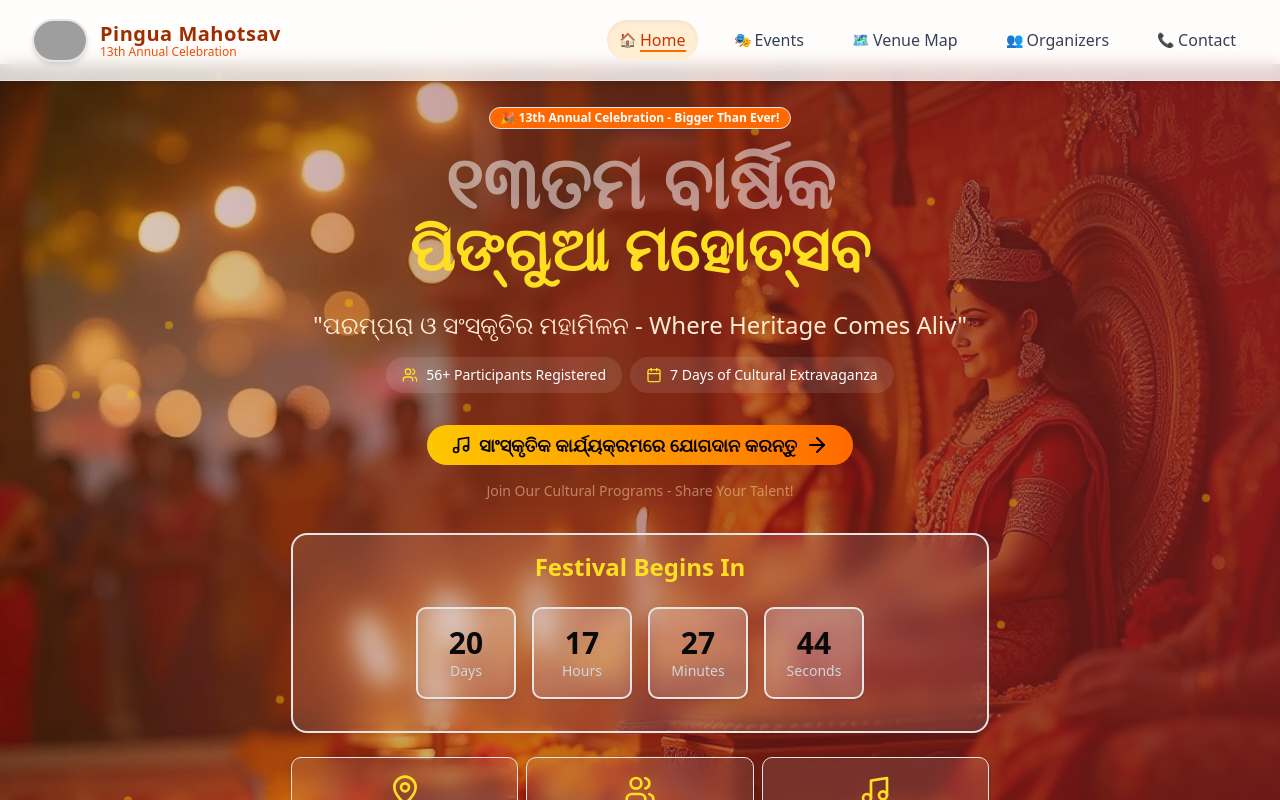
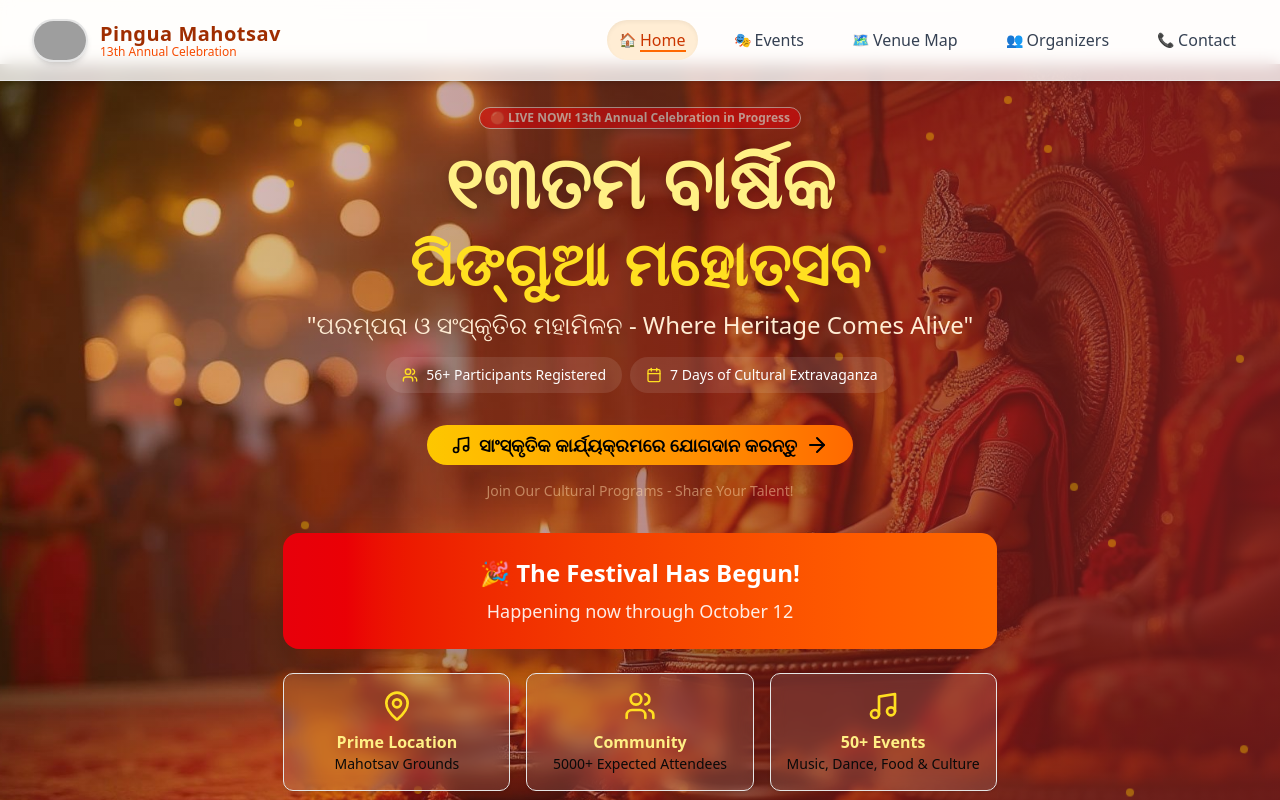
Before and after one commit to Suryakantdsa/pingua-mahotsav, a Next.js app: page / in a window 1280 px wide. Shown: the top 800 px of the page. Built offline with nearby package versions, Linux system fonts and the light colour scheme; grey boxes are pictures that could not be loaded.

Commit message:
change the hero section as the event goes live

```diff
--- a/src/components/HeroSection.tsx
+++ b/src/components/HeroSection.tsx
@@ -8,15 +8,8 @@ import { Card } from "./ui/card";
 import { useFormStore } from "@/store/useFormStore";
 
 const HeroSection = () => {
-  const [timeLeft, setTimeLeft] = useState({
-    days: 0,
-    hours: 0,
-    minutes: 0,
-    seconds: 0,
-  });
-  // const [isUrgent, setIsUrgent] = useState(true);
-  const [participants, setParticipants] = useState(54); // Starting count
-
+  const [isLive, setIsLive] = useState(false);
+  const [participants, setParticipants] = useState(54);
   const { setShowParticipationForm } = useFormStore();
 
   function setShowParticipation() {
@@ -24,41 +17,27 @@ const HeroSection = () => {
   }
 
   useEffect(() => {
-    const targetDate = new Date("2025-10-06T00:00:00");
+    // Check if current date is October 6, 2025
+    const today = new Date();
+    const eventStart = new Date("2025-10-06T00:00:00");
+    const eventEnd = new Date("2025-10-12T23:59:59");
 
-    const timer = setInterval(() => {
-      const now = new Date().getTime();
-      const distance = targetDate.getTime() - now;
+    if (today >= eventStart && today <= eventEnd) {
+      setIsLive(true);
+    }
 
-      if (distance > 0) {
-        setTimeLeft({
-          days: Math.floor(distance / (1000 * 60 * 60 * 24)),
-          hours: Math.floor(
-            (distance % (1000 * 60 * 60 * 24)) / (1000 * 60 * 60)
-          ),
-          minutes: Math.floor((distance % (1000 * 60 * 60)) / (1000 * 60)),
-          seconds: Math.floor((distance % (1000 * 60)) / 1000),
-        });
-      }
-    }, 1000);
-
-    // Simulate participant count increase
+    // Simulate participant growth
     const participantTimer = setInterval(() => {
       setParticipants((prev) => prev + Math.floor(Math.random() * 3));
     }, 5000);
 
-    return () => {
-      clearInterval(timer);
-      clearInterval(participantTimer);
-    };
+    return () => clearInterval(participantTimer);
   }, []);
-
-  const isLastWeek = timeLeft.days <= 7;
 
   return (
     <section
       id="home"
-      className="relative min-h-screen flex items-center justify-center overflow-hidden py-10 "
+      className="relative min-h-screen flex items-center justify-center overflow-hidden py-10"
     >
       <div
         className="absolute inset-0 bg-cover bg-center"
@@ -87,18 +66,21 @@ const HeroSection = () => {
 
       <div className="relative z-20 text-center text-white px-4 max-w-6xl mx-auto">
         <div className="mb-8">
-          <Badge variant="secondary" className="mb-4 bg-orange-500 text-white">
-            🎉 13th Annual Celebration - Bigger Than Ever!
+          <Badge
+            variant="secondary"
+            className="mb-4 bg-red-600 text-white animate-pulse"
+          >
+            🔴 LIVE NOW! 13th Annual Celebration in Progress
           </Badge>
 
-          <h1 className="text-5xl md:text-7xl font-bold mb-4 animate-pulse">
+          <h1 className="text-5xl md:text-7xl font-bold mb-4 text-yellow-200 drop-shadow-lg">
             ୧୩ତମ ବାର୍ଷିକ
           </h1>
-          <h2 className="text-4xl md:text-6xl font-bold mb-4 text-yellow-300 animate-bounce">
+          <h2 className="text-4xl md:text-6xl font-bold mb-4 text-yellow-300">
             ପିଙ୍ଗୁଆ ମହୋତ୍ସବ
           </h2>
           <p className="text-xl md:text-2xl mb-4 text-orange-100">
-            &quot;ପରମ୍ପରା ଓ ସଂସ୍କୃତିର ମହାମିଳନ - Where Heritage Comes Aliv&quot;
+            &quot;ପରମ୍ପରା ଓ ସଂସ୍କୃତିର ମହାମିଳନ - Where Heritage Comes Alive&quot;
           </p>
 
           {/* Stats Bar */}
@@ -118,55 +100,34 @@ const HeroSection = () => {
           <Button
             onClick={() => setShowParticipation()}
             className={`inline-flex items-center justify-center gap-2 px-6 py-3
-             bg-gradient-to-r from-yellow-400 to-orange-500
-             hover:from-yellow-500 hover:to-orange-600
-             text-black font-bold rounded-full             shadow-2xl hover:shadow-lg
-             transition-all duration-200 transform hover:scale-110
-             text-lg sm:text-xl
-            `}
+              bg-gradient-to-r from-yellow-400 to-orange-500
+              hover:from-yellow-500 hover:to-orange-600
+              text-black font-bold rounded-full shadow-2xl hover:shadow-lg
+              transition-all duration-200 transform hover:scale-110
+              text-lg sm:text-xl`}
           >
             <Music className="h-5 w-5" />
             <span className="text-base sm:text-lg">
-              {"ସାଂସ୍କୃତିକ କାର୍ଯ୍ୟକ୍ରମରେ ଯୋଗଦାନ କରନ୍ତୁ"}
+              ସାଂସ୍କୃତିକ କାର୍ଯ୍ୟକ୍ରମରେ ଯୋଗଦାନ କରନ୍ତୁ
             </span>
             <ArrowRight className="h-6 w-6" />
           </Button>
 
           <p className="text-sm text-orange-200 mt-4 animate-pulse">
-            {"Join Our Cultural Programs - Share Your Talent!"}
+            Join Our Cultural Programs - Share Your Talent!
           </p>
         </div>
 
-        {/* Enhanced Countdown Timer */}
-        <div
-          className={`bg-white/10 backdrop-blur-md rounded-2xl p-4  mb-6 border-2
-
-          `}
-        >
-          <h3 className="text-2xl font-semibold mb-6 text-yellow-300">
-            Festival Begins In
+        {/* Live Status */}
+        <div className="bg-gradient-to-r from-red-600 to-orange-500 text-white rounded-2xl p-6 mb-6 shadow-2xl">
+          <h3 className="text-2xl font-bold mb-2">
+            🎉 The Festival Has Begun!
           </h3>
-          <div className="mb-4">
-            <div className="grid grid-cols-4 gap-4 max-w-md mx-auto">
-              {Object.entries(timeLeft).map(([unit, value]) => (
-                <Card
-                  key={unit}
-                  className={`bg-gradient-to-b from-white/20 to-white/10 backdrop-blur-sm border-2  p-4 transition-all duration-300 hover:scale-105`}
-                >
-                  <div className={`text-xl md:text-3xl font-bold`}>
-                    {value.toString().padStart(2, "0")}
-                  </div>
-                  <div className="text-sm text-gray-300 capitalize w-full flex justify-center">
-                    {unit}
-                  </div>
-                </Card>
-              ))}
-            </div>
-          </div>
+          <p className="text-lg opacity-90">Happening now through October 12</p>
         </div>
 
         {/* Event Highlights */}
-        <div className="grid grid-cols-3 gap-2 mb-6">
+        <div className="grid grid-cols-1 sm:grid-cols-3 gap-4 mb-6">
           <Card className="bg-white/10 backdrop-blur-sm border-white/20 p-4 hover:scale-105 transition-transform">
             <MapPin className="h-8 w-8 text-yellow-300 mx-auto mb-2" />
             <h4 className="font-semibold text-yellow-200">Prime Location</h4>
@@ -188,11 +149,58 @@ const HeroSection = () => {
           variant="outline"
           className="text-base sm:text-lg px-4 py-2 border-yellow-300 text-yellow-300 mb-6 animate-pulse"
         >
-          {"🎯 ୬-୧୨ ଅକ୍ଟୋବର ୨୦୨୫ | ଲକ୍ଷ୍ମୀ ପୂଜା ବିଶେଷ | Don't Miss Out!"}
+          🎯 ୬-୧୨ ଅକ୍ଟୋବର ୨୦୨୫ | ଲକ୍ଷ୍ମୀ ପୂଜା ବିଶେଷ | Join Us Today!
         </Badge>
       </div>
+      {/* Celebration Fireworks/Crackers */}
+      {/* Celebration Fireworks/Crackers */}
+      <div className="absolute inset-0 overflow-hidden pointer-events-none z-10">
+        {[...Array(12)].map((_, i) => {
+          const left = Math.random() * 100;
+          const top = Math.random() * 100;
+          const size = Math.random() * 2 + 1;
+          const delay = Math.random() * 3;
+          const duration = Math.random() * 2 + 2;
 
-      <style jsx>{`
+          return (
+            <div
+              key={i}
+              className="absolute animate-firework"
+              style={{
+                left: `${left}%`,
+                top: `${top}%`,
+                animationDelay: `${delay}s`,
+                animationDuration: `${duration}s`,
+              }}
+            >
+              {/* Burst Effect */}
+              <div
+                className="w-1 h-1 bg-yellow-300 rounded-full animate-ping"
+                style={{
+                  boxShadow: "0 0 8px 2px rgba(255, 214, 100, 0.7)",
+                  animationDelay: "0s",
+                }}
+              ></div>
+              <div
+                className="absolute top-0 left-0 w-2 h-2 bg-orange-400 rounded-full opacity-80 animate-ping"
+                style={{
+                  animationDelay: "0.1s",
+                  transform: "scale(0)",
+                }}
+              ></div>
+              <div
+                className="absolute top-0 left-0 w-3 h-3 bg-red-400 rounded-full opacity-60 animate-ping"
+                style={{
+                  animationDelay: "0.2s",
+                  transform: "scale(0)",
+                }}
+              ></div>
+            </div>
+          );
+        })}
+      </div>
+
+      {/* <style jsx>{`
         @keyframes float {
           0% {
             transform: translateY(0px) rotate(0deg);
@@ -207,6 +215,78 @@ const HeroSection = () => {
         .animate-float {
           animation: float linear infinite;
         }
+
+        @keyframes firework {
+          0% {
+            transform: scale(0);
+            opacity: 0;
+          }
+          50% {
+            transform: scale(1);
+            opacity: 1;
+          }
+          100% {
+            transform: scale(0);
+            opacity: 0;
+          }
+        }
+        .animate-firework {
+          animation: firework ease-out infinite;
+        }
+      `}</style> */}
+      <style jsx global>{`
+        @keyframes float {
+          0% {
+            transform: translateY(0px) rotate(0deg);
+          }
+          50% {
+            transform: translateY(-20px) rotate(10deg);
+          }
+          100% {
+            transform: translateY(0px) rotate(0deg);
+          }
+        }
+        .animate-float {
+          animation: float linear infinite;
+        }
+
+        @keyframes firework {
+          0% {
+            transform: scale(0) rotate(0deg);
+            opacity: 1;
+          }
+          70% {
+            transform: scale(1.5) rotate(90deg);
+            opacity: 0.7;
+          }
+          100% {
+            transform: scale(0) rotate(180deg);
+            opacity: 0;
+          }
+        }
+
+        .animate-firework {
+          animation: firework ease-out infinite;
+        }
+
+        .animate-ping {
+          animation: ping 1s infinite;
+        }
+
+        @keyframes ping {
+          0% {
+            transform: scale(1);
+            opacity: 1;
+          }
+          75% {
+            transform: scale(2);
+            opacity: 0;
+          }
+          100% {
+            transform: scale(2);
+            opacity: 0;
+          }
+        }
       `}</style>
     </section>
   );
--- /dev/null
+++ b/src/interfaces/BloodDonorInterface.ts
@@ -0,0 +1,54 @@
+import { Types } from "mongoose";
+
+// Types
+export enum BloodGroup {
+  A_POS = "A+",
+  A_NEG = "A-",
+  B_POS = "B+",
+  B_NEG = "B-",
+  AB_POS = "AB+",
+  AB_NEG = "AB-",
+  O_POS = "O+",
+  O_NEG = "O-",
+}
+
+export interface BloodDonor_GET {
+  _id: Types.ObjectId;
+  name: string;
+  age: number;
+  bloodGroup: BloodGroup;
+  phone: string;
+  createdAt: Date;
+  updatedAt: Date;
+}
+
+export interface BloodDonor_POST {
+  name: string;
+  age: number;
+  bloodGroup: BloodGroup;
+  phone: string;
+}
+
+export interface BloodDonor_PATCH {
+  name?: string;
+  age?: number;
+  bloodGroup?: BloodGroup;
+  phone?: string;
+}
+
+export interface BloodDonor_QUERY {
+  _id?: any;
+  name?: any;
+  age?: any;
+  bloodGroup?: any;
+  phone?: any;
+  createdAt?: any;
+  updatedAt?: any;
+}
+
+export interface BloodDonor_FIND {
+  total: number;
+  skip: number;
+  limit: number;
+  data: Array<BloodDonor_GET>;
+}
```
